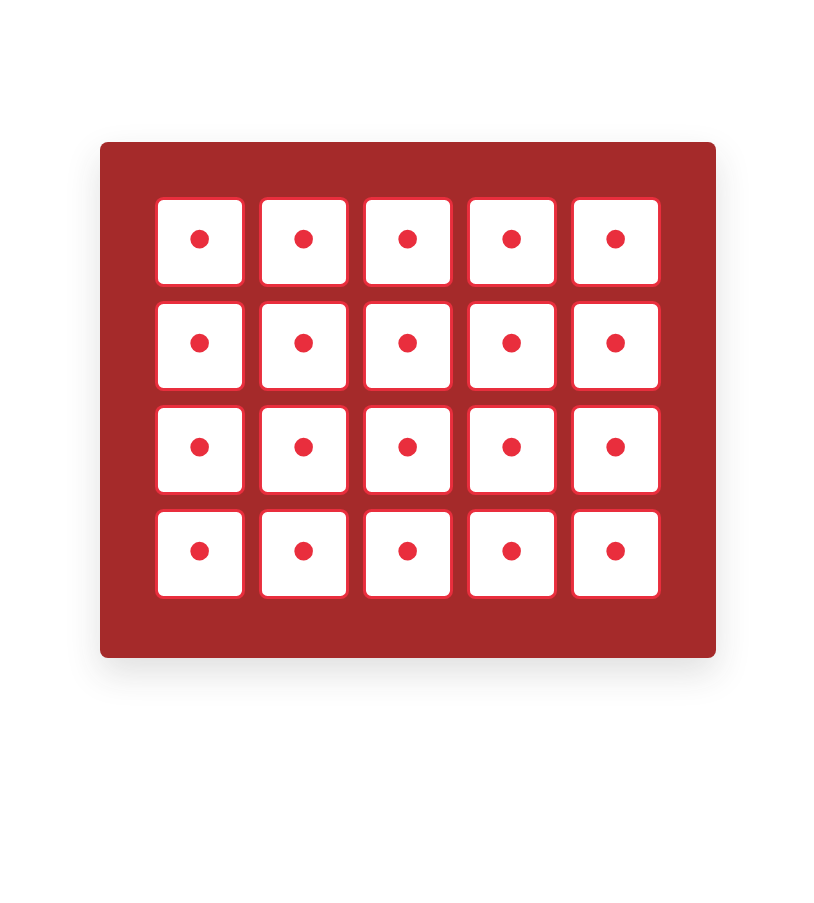
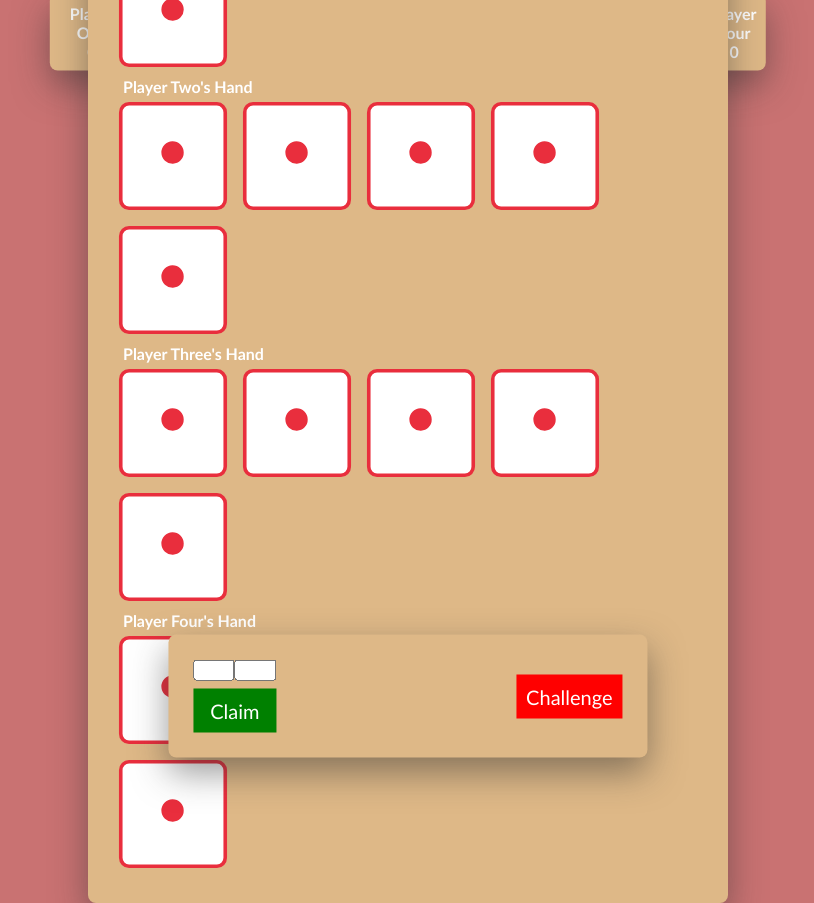
Before and after one commit to lastingParadox/liars-dice, a plain HTML site: page game.html in a window 1280 px wide. Shown: the whole page, without its empty margins (232-1046 px from the left). Before the commit the page ends 800 px from the top, so only its background shows below. Drawn offline with Linux system fonts and the light colour scheme.

Commit message:
Added and edited game page css and elements

```diff
--- a/game.css
+++ b/game.css
@@ -1,16 +1,99 @@
-.container {
-    padding: 50px;
+body {
+    background-color: rgb(201, 114, 114);
+}
+
+p {
+    margin: 0px 0px 0px 0px;
+    padding-left: 10px;
+    color: white;
+    font-family: 'Trebuchet MS', 'Lucida Sans Unicode', 'Lucida Grande', 'Lucida Sans', Arial, sans-serif;
+    font-weight: 700;
+}
+
+button {
+    font-size: 20px;
+    padding: 10px;
+    font-family: 'Trebuchet MS', 'Lucida Sans Unicode', 'Lucida Grande', 'Lucida Sans', Arial, sans-serif;
+    height: 10x;
+    border-radius: 0px;
+    background-color: red;
+    color: white;
+    border: none;
+}
+
+#playerContainer {
+    padding: 10px;
+    border: none;
+    top: 4%;
+    left: 50%;
+    position: absolute;
+    transform: translate(-50%, -50%);
+    background-color: burlywood;
+    box-shadow: 0 15px 35px rgba(50,50,50,0.50);
+    border-radius: 8px;
+    display: flex;
+    flex-direction: row;
+    align-items: center;
+    gap: 10em;
+}
+
+.playerBox {
+    text-align: center;
+}
+
+#container {
+    padding: 25px;
     border: none;
     position: absolute;
     transform: translate(-50%, -50%);
-    top: 50%;
+    top: 43%;
     left: 50%;
-    background-color: brown;
-    box-shadow: 0 15px 35px rgba(50,50,50,0.15);
+    background-color: burlywood;
+    box-shadow: 0 15px 35px rgba(50,50,50,0.50);
     border-radius: 8px;
     display: flex;
     flex-direction: column;
     align-items: center;
 }
 
-.playerOneHand .img {}
+#actionContainer {
+    padding: 25px;
+    border: none;
+    position: absolute;
+    transform: translate(-50%, -50%);
+    top: 87%;
+    left: 50%;
+    background-color: burlywood;
+    box-shadow: 0 15px 35px rgba(50,50,50,0.50);
+    border-radius: 8px;
+    display: flex;
+    flex-direction: row;
+    align-items: center;
+    gap: 15em;
+}
+
+#claim {
+    display: flex;
+    flex-direction: column;
+    gap: 0.5em;
+}
+
+#claimButton {
+    width: 100%;
+    align-self: center;
+    background-color: green;
+
+}
+
+#claimInputs {
+    display: flex;
+    flex-direction: row;
+}
+
+input {
+    width: 2.5em;
+}
+
+.die {
+    width: 120px;
+}
--- a/game.html
+++ b/game.html
@@ -5,37 +5,69 @@
             <link rel="stylesheet" href="game.css">
         </head>
         <body>
-            <div class="container">
-                <div class="hands">
+            <div id="playerContainer">
+                <div class="playerBox" id="playerOneBox">
+                    <p class="name">Player One<p>
+                    <p>0</p>
+                </div>
+                <div class="playerBox" id="playerTwoBox">
+                    <p class="name">Player Two<p>
+                    <p>0</p>
+                </div>
+                <div class="playerBox" id="playerThreeBox">
+                    <p class="name">Player Three<p>
+                    <p>0</p>
+                </div>
+                <div class="playerBox" id="playerFourBox">
+                    <p class="name">Player Four<p>
+                    <p>0</p>
+                </div>
+            </div>
+            <div id="container">
                 <div class="playerOneHand">
-                        <img src="images/dice-01.svg" id="die-1">
-                        <img src="images/dice-01.svg" id="die-2">
-                        <img src="images/dice-01.svg" id="die-3">
-                        <img src="images/dice-01.svg" id="die-4">
-                        <img src="images/dice-01.svg" id="die-5">
+                    <p>Player One's Hand</p>
+                    <img class="die" src="images/dice-01.svg" id="die-1">
+                    <img class="die" src="images/dice-01.svg" id="die-2">
+                    <img class="die" src="images/dice-01.svg" id="die-3">
+                    <img class="die" src="images/dice-01.svg" id="die-4">
+                    <img class="die" src="images/dice-01.svg" id="die-5">
                 </div>
                 <div class="playerTwoHand">
-                        <img src="images/dice-01.svg" id="die-1">
-                        <img src="images/dice-01.svg" id="die-2">
-                        <img src="images/dice-01.svg" id="die-3">
-                        <img src="images/dice-01.svg" id="die-4">
-                        <img src="images/dice-01.svg" id="die-5">
+                    <p>Player Two's Hand</p>
+                    <img class="die" src="images/dice-01.svg" id="die-1">
+                    <img class="die" src="images/dice-01.svg" id="die-2">
+                    <img class="die" src="images/dice-01.svg" id="die-3">
+                    <img class="die" src="images/dice-01.svg" id="die-4">
+                    <img class="die" src="images/dice-01.svg" id="die-5">
                 </div>
                 <div class="playerThreeHand">
-                        <img src="images/dice-01.svg" id="die-1">
-                        <img src="images/dice-01.svg" id="die-2">
-                        <img src="images/dice-01.svg" id="die-3">
-                        <img src="images/dice-01.svg" id="die-4">
-                        <img src="images/dice-01.svg" id="die-5">
+                    <p>Player Three's Hand</p>
+                    <img class="die" src="images/dice-01.svg" id="die-1">
+                    <img class="die" src="images/dice-01.svg" id="die-2">
+                    <img class="die" src="images/dice-01.svg" id="die-3">
+                    <img class="die" src="images/dice-01.svg" id="die-4">
+                    <img class="die" src="images/dice-01.svg" id="die-5">
                 </div>
                 <div class="playerFourHand">
-                        <img src="images/dice-01.svg" id="die-1">
-                        <img src="images/dice-01.svg" id="die-2">
-                        <img src="images/dice-01.svg" id="die-3">
-                        <img src="images/dice-01.svg" id="die-4">
-                        <img src="images/dice-01.svg" id="die-5">
+                    <p>Player Four's Hand</p>
+                    <img class="die" src="images/dice-01.svg" id="die-1">
+                    <img class="die" src="images/dice-01.svg" id="die-2">
+                    <img class="die" src="images/dice-01.svg" id="die-3">
+                    <img class="die" src="images/dice-01.svg" id="die-4">
+                    <img class="die" src="images/dice-01.svg" id="die-5">
                 </div>
             </div>
+
+            <div id="actionContainer">
+                <div id="claim">
+                    <div id="claimInputs">
+                        <input type="number">
+                        <input type="number">
+                    </div>
+                    <button id="claimButton">Claim</button>
+                </div>
+
+                <button>Challenge</button>
             </div>
         </body>
     </html>
```
Lines whose indentation alone changed are shown as unchanged.
